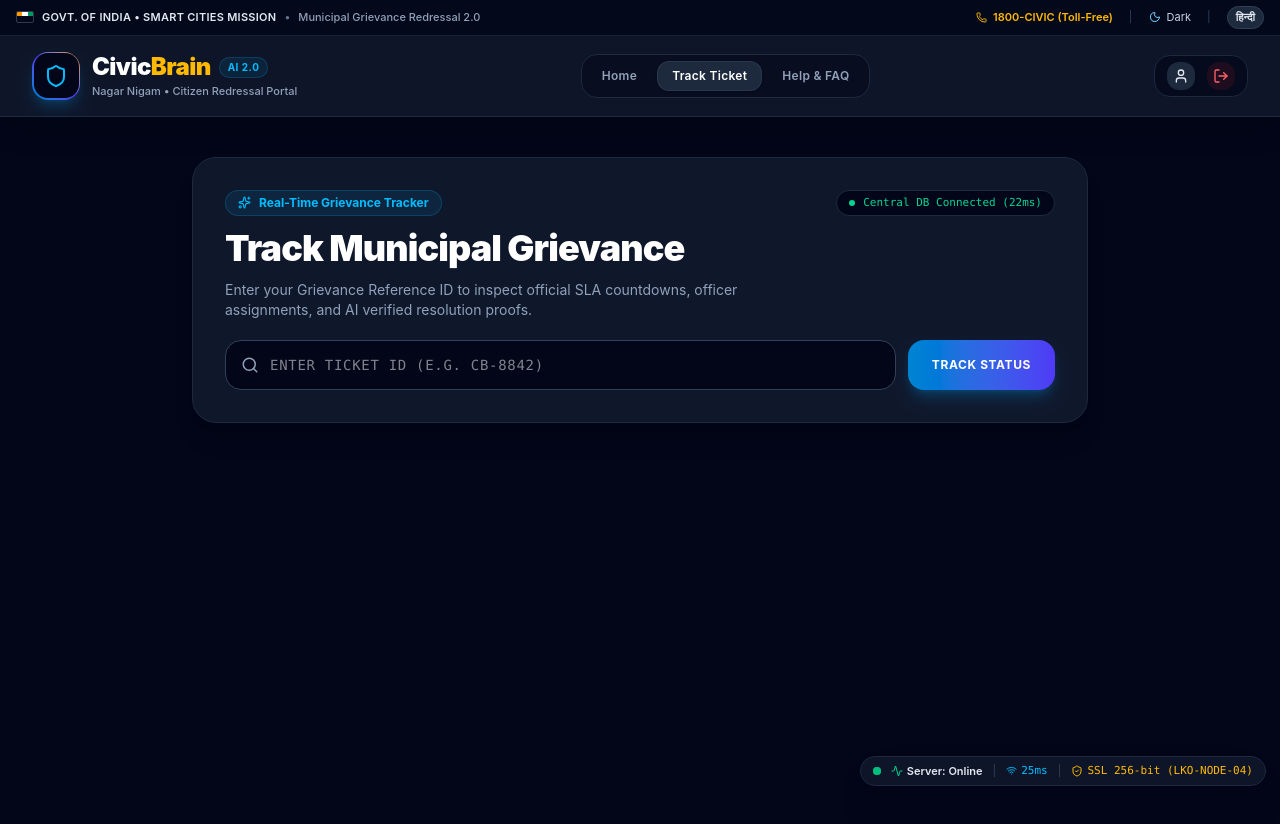
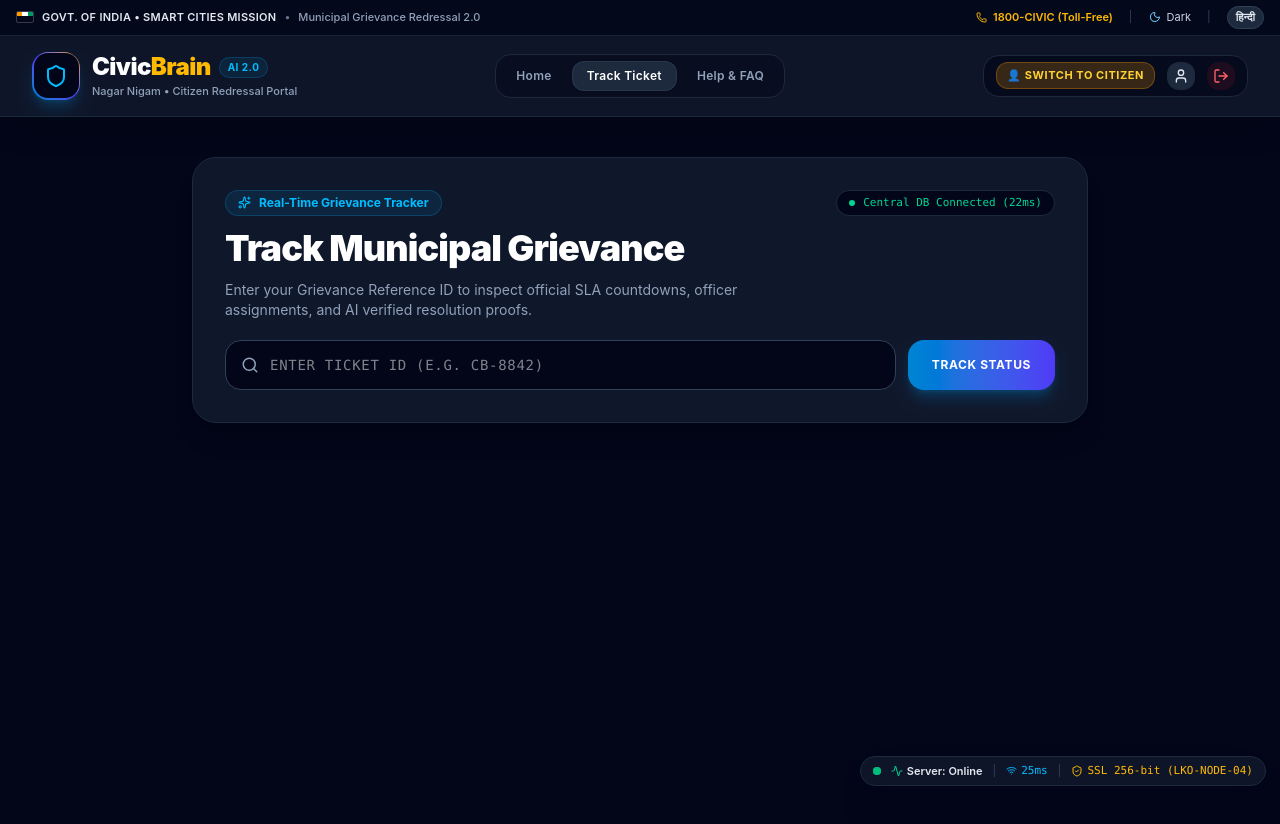
Before and after one commit to ymayank623-cloud/CivicBrain, a React (Vite) app in the folder frontend/: page /track in a window 1280 px wide. Shown: the top 824 px of the page. Built offline with nearby package versions, Linux system fonts and the light colour scheme; sample sign-in values are in the browser's storage.

Commit message:
Fix citizen complaints not appearing in Officer Dashboard and add real-time sync & quick role switcher

```diff
--- a/frontend/src/components/GovNavbar.tsx
+++ b/frontend/src/components/GovNavbar.tsx
@@ -200,6 +200,32 @@ export default function GovNavbar() {
                     Officer
                   </span>
                 )}
+                {/* 1-Click Role Switcher for Seamless Testing & Demos */}
+                <button
+                  onClick={() => {
+                    const newRole = user.role === "CITIZEN" ? "FIELD_OFFICER" : "CITIZEN";
+                    const updatedUser = {
+                      ...user,
+                      role: newRole,
+                      name: newRole === "FIELD_OFFICER" ? "Officer Vikrant Singh" : (user.name?.includes("Officer") ? "Aakash Verma" : user.name)
+                    };
+                    localStorage.setItem("user", JSON.stringify(updatedUser));
+                    setUser(updatedUser);
+                    if (newRole === "FIELD_OFFICER") {
+                      navigate("/officer/dashboard");
+                    } else {
+                      navigate("/citizen/dashboard");
+                    }
+                  }}
+                  className={`px-2.5 py-1 rounded-xl text-[11px] font-bold uppercase tracking-wider transition-all flex items-center gap-1 border cursor-pointer ${
+                    user.role === "CITIZEN"
+                      ? "bg-indigo-600/20 hover:bg-indigo-600/30 text-indigo-300 border-indigo-500/30"
+                      : "bg-amber-500/20 hover:bg-amber-500/30 text-amber-300 border-amber-500/30"
+                  }`}
+                  title={user.role === "CITIZEN" ? "Switch to Officer View" : "Switch to Citizen View"}
+                >
+                  {user.role === "CITIZEN" ? "👮 Switch to Officer" : "👤 Switch to Citizen"}
+                </button>
                 <Link
                   to="/profile"
                   className="p-1.5 rounded-xl bg-slate-800 hover:bg-slate-700 text-slate-200 hover:text-white transition-colors"
@@ -337,6 +363,32 @@ export default function GovNavbar() {
               </Link>
             </div>
           ) : (
+            <div className="flex flex-col gap-2 pt-2">
+              <button
+                onClick={() => {
+                  const newRole = user.role === "CITIZEN" ? "FIELD_OFFICER" : "CITIZEN";
+                  const updatedUser = {
+                    ...user,
+                    role: newRole,
+                    name: newRole === "FIELD_OFFICER" ? "Officer Vikrant Singh" : (user.name?.includes("Officer") ? "Aakash Verma" : user.name)
+                  };
+                  localStorage.setItem("user", JSON.stringify(updatedUser));
+                  setUser(updatedUser);
+                  setMobileOpen(false);
+                  if (newRole === "FIELD_OFFICER") {
+                    navigate("/officer/dashboard");
+                  } else {
+                    navigate("/citizen/dashboard");
+                  }
+                }}
+                className={`w-full text-center py-2.5 rounded-xl font-bold text-xs uppercase tracking-wider border cursor-pointer ${
+                  user.role === "CITIZEN"
+                    ? "bg-indigo-600/20 text-indigo-300 border-indigo-500/30"
+                    : "bg-amber-500/20 text-amber-300 border-amber-500/30"
+                }`}
+              >
+                {user.role === "CITIZEN" ? "👮 Switch to Officer View" : "👤 Switch to Citizen View"}
+              </button>
               <button
                 onClick={() => {
                   handleLogout();
@@ -346,6 +398,7 @@ export default function GovNavbar() {
               >
                 <LogOut size={16} /> {t("Logout", "लॉगआउट")}
               </button>
+            </div>
           )}
         </div>
       )}
--- a/frontend/src/pages/NewComplaint.tsx
+++ b/frontend/src/pages/NewComplaint.tsx
@@ -9,6 +9,7 @@ import 'leaflet/dist/leaflet.css';
 import L from 'leaflet';
 import { compressImageFile } from "../utils/imageUtils";
 import { useLang } from "../context/LangContext";
+import { getStoredComplaints, saveStoredComplaints } from "../utils/mockData";
 
 // Fix Leaflet's default icon issue
 import icon from 'leaflet/dist/images/marker-icon.png';
@@ -102,11 +103,11 @@ export default function NewComplaint() {
     setIsSubmitting(true);
     setSubmissionStep("1/3 Encrypting visual proof and generating EXIF metadata...");
 
-    const existing = JSON.parse(localStorage.getItem("mockComplaints") || "[]");
+    const existing = getStoredComplaints();
 
-    // Check for 50m spatial cluster duplicate
+    // Check for 50m spatial cluster duplicate only if SAME category
     const duplicate = existing.find((c: any) => {
-      if (!c.location || c.status === 'RESOLVED') return false;
+      if (!c.location || c.status === 'RESOLVED' || c.category !== formData.category) return false;
       const dist = getDistanceInMeters(formData.latitude, formData.longitude, c.location[0], c.location[1]);
       return dist <= 50;
     });
@@ -130,7 +131,7 @@ export default function NewComplaint() {
       let updatedComplaints;
       if (duplicate) {
         updatedComplaints = existing.map((c: any) => {
-          if (c._id === duplicate._id) {
+          if (c._id === duplicate._id || c.id === duplicate.id) {
             return {
               ...c,
               impactedCount: (c.impactedCount || 1) + 1,
@@ -156,7 +157,7 @@ export default function NewComplaint() {
         updatedComplaints = [newComplaint, ...existing];
       }
 
-      localStorage.setItem("mockComplaints", JSON.stringify(updatedComplaints));
+      saveStoredComplaints(updatedComplaints);
       setIsSubmitting(false);
       setShowSuccess(true);
       setTimeout(() => {
--- a/frontend/src/pages/Track.tsx
+++ b/frontend/src/pages/Track.tsx
@@ -3,6 +3,7 @@ import { motion } from 'framer-motion';
 import { Search, MapPin, Clock, Truck, CheckCircle2, Star, Image as ImageIcon, Bot, Sparkles, ShieldCheck, Loader2, Database, Wifi } from 'lucide-react';
 import { useLang } from '../context/LangContext';
 import ImageComparisonSlider from '../components/ImageComparisonSlider';
+import { getStoredComplaints } from '../utils/mockData';
 
 export default function Track() {
   const [ticketId, setTicketId] = useState("");
@@ -35,7 +36,7 @@ export default function Track() {
     }, 550);
 
     setTimeout(() => {
-      const all = JSON.parse(localStorage.getItem("mockComplaints") || "[]");
+      const all = getStoredComplaints();
       const found = all.find((t: any) =>
         (t._id && t._id.toLowerCase() === idToSearch.toLowerCase()) ||
         (t.id && t.id.toLowerCase() === idToSearch.toLowerCase()) ||
--- /dev/null
+++ b/frontend/src/utils/mockData.ts
@@ -0,0 +1,116 @@
+export interface MockComplaint {
+  _id: string;
+  id?: string;
+  title: string;
+  description: string;
+  category: string;
+  status: 'ASSIGNED' | 'IN_PROGRESS' | 'RESOLVED' | 'CLUSTERED' | 'WITHDRAWN';
+  priority: 'LOW' | 'MEDIUM' | 'HIGH' | 'CRITICAL';
+  location: [number, number];
+  address?: string;
+  imageUrl?: string | null;
+  afterImageUrl?: string | null;
+  aiScore?: number | null;
+  aiReason?: string | null;
+  remarks?: string;
+  impactedCount?: number;
+  createdAt: string;
+  slaDeadline?: string;
+  isDemo?: boolean;
+}
+
+export const DEFAULT_MOCK_COMPLAINTS: MockComplaint[] = [
+  {
+    _id: "DEMO-7421",
+    id: "DEMO-7421",
+    title: "Open manhole on Sector 4 Main Market Road",
+    description: "Deep open manhole without cover near metro pillar 14. Severe hazard for two-wheelers and pedestrians at night.",
+    category: "Open Manhole",
+    status: "ASSIGNED",
+    priority: "CRITICAL",
+    location: [26.8485, 80.9475],
+    address: "Ward Sector 4 • Hazratganj Central, Lucknow",
+    imageUrl: "https://images.unsplash.com/photo-1544620347-c4fd4a3d5957?w=600&auto=format&fit=crop&q=80",
+    afterImageUrl: null,
+    createdAt: new Date(Date.now() - 4 * 60 * 60 * 1000).toISOString(),
+    impactedCount: 14,
+    isDemo: true
+  },
+  {
+    _id: "DEMO-6290",
+    id: "DEMO-6290",
+    title: "Heavy sewage water leakage and waterlogging",
+    description: "Pipeline broken behind community park. Dirty water spilling across pedestrian pathway causing foul smell.",
+    category: "Water Supply & Sewage",
+    status: "ASSIGNED",
+    priority: "HIGH",
+    location: [26.8440, 80.9440],
+    address: "Ward Sector 2 • Near Gomti Nagar Ext, Lucknow",
+    imageUrl: "https://images.unsplash.com/photo-1517646287270-a5a9ca602e5c?w=600&auto=format&fit=crop&q=80",
+    afterImageUrl: null,
+    createdAt: new Date(Date.now() - 8 * 60 * 60 * 1000).toISOString(),
+    impactedCount: 8,
+    isDemo: true
+  },
+  {
+    _id: "DEMO-4188",
+    id: "DEMO-4188",
+    title: "Overflowing garbage dump near primary school gate",
+    description: "Solid waste municipal bin not emptied for 4 days. Strong odor and stray animals gathering on the road.",
+    category: "Sanitation & Garbage",
+    status: "ASSIGNED",
+    priority: "MEDIUM",
+    location: [26.8420, 80.9510],
+    address: "Ward Sector 7 • Civil Lines, Lucknow",
+    imageUrl: "https://images.unsplash.com/photo-1605600659908-0ef719419d41?w=600&auto=format&fit=crop&q=80",
+    afterImageUrl: null,
+    createdAt: new Date(Date.now() - 14 * 60 * 60 * 1000).toISOString(),
+    impactedCount: 22,
+    isDemo: true
+  },
+  {
+    _id: "DEMO-2910",
+    id: "DEMO-2910",
+    title: "Deep pothole filled and sealed on Main Avenue",
+    description: "Dangerous pothole filled with cold mix bitumen and compacted with vibratory roller.",
+    category: "Roads & Potholes",
+    status: "RESOLVED",
+    priority: "HIGH",
+    location: [26.8460, 80.9490],
+    address: "Ward Sector 3 • Main Avenue, Lucknow",
+    imageUrl: "https://images.unsplash.com/photo-1515162816999-a0c47dc192f7?w=600&auto=format&fit=crop&q=80",
+    afterImageUrl: "https://images.unsplash.com/photo-1515162816999-a0c47dc192f7?w=600&auto=format&fit=crop&q=80",
+    aiScore: 92,
+    aiReason: "High visual consistency verified. Defect surface successfully sealed and asphalt leveled.",
+    remarks: "Filled with Grade-2 bitumen asphalt mix and roller leveled. Verified on-site.",
+    createdAt: new Date(Date.now() - 24 * 60 * 60 * 1000).toISOString(),
+    impactedCount: 19,
+    isDemo: true
+  }
+];
+
+export function getStoredComplaints(): MockComplaint[] {
+  try {
+    const raw = localStorage.getItem("mockComplaints");
+    if (raw) {
+      const parsed = JSON.parse(raw);
+      if (Array.isArray(parsed) && parsed.length > 0) {
+        return parsed;
+      }
+    }
+  } catch (err) {
+    console.error("Error reading mockComplaints from localStorage:", err);
+  }
+  localStorage.setItem("mockComplaints", JSON.stringify(DEFAULT_MOCK_COMPLAINTS));
+  return DEFAULT_MOCK_COMPLAINTS;
+}
+
+export function saveStoredComplaints(complaints: MockComplaint[]): void {
+  try {
+    localStorage.setItem("mockComplaints", JSON.stringify(complaints));
+    // Dispatch custom event for same-tab reactivity
+    window.dispatchEvent(new Event("civicbrain_complaints_updated"));
+  } catch (err) {
+    console.error("Error saving mockComplaints to localStorage:", err);
+  }
+}
```
Also changed, not shown: frontend/src/pages/CitizenDashboard.tsx (+23 -7 lines), frontend/src/pages/OfficerDashboard.tsx (+44 -46 lines). Lines whose indentation alone changed are shown as unchanged.
